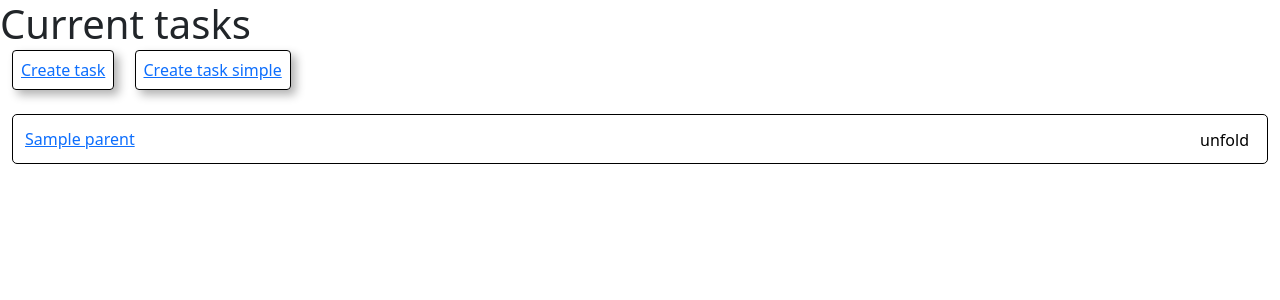
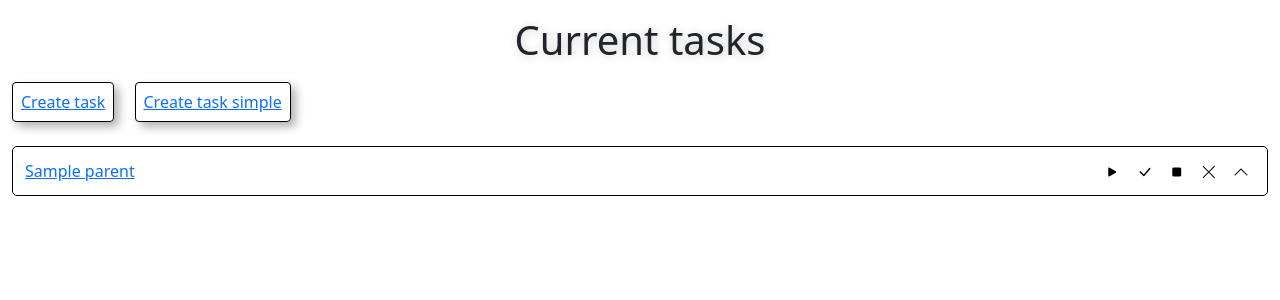
Before and after one commit to tamarinvs19/chronos, a Django app: template chronos_web/tasks/templates/tasks/index.html in a window 1280 px wide. Shown: the top 300 px of the page. Run offline with Django 3.2, Linux system fonts and the light colour scheme; the template is opened without the code that fills it: most values are stand-ins (such as "Sample title", 1, 10 or a date in 2020).

Commit message:
Add modification buttons and improve styles

```diff
--- a/chronos_web/tasks/static/tasks/css/style.css
+++ b/chronos_web/tasks/static/tasks/css/style.css
@@ -1,3 +1,8 @@
+.mainTitle {
+  padding: 16px;
+  text-align: center;
+  text-shadow: #ccc 1px 1px 10px;
+}
 .status-TODO {
   background-color: rgb(240, 240, 240);
 }
@@ -20,7 +25,7 @@ ul.taskList {
   padding-left: 0;
 }
 
-.taskItemBlock {
+.taskItemBlock > div {
   padding: 12px;
   margin: 12px;
   border-radius: 5px;
@@ -44,9 +49,12 @@ ul.taskList {
   display: none;
 }
 
-.toggle-continuations {
+.task-button {
   border: 0px solid black;
   border-radius: 4px;
   background-color: #fff;
+}
+
+.buttonBlock {
   float: right;
 }
--- /dev/null
+++ b/chronos_web/tasks/static/tasks/js/taskStatusFlowIndex.js
@@ -0,0 +1,23 @@
+async function updateStatus(url, status, taskId, elementId, csrftoken) {
+  const response = await fetch(url, {
+    method: "POST",
+    headers: {
+      "Content-Type": "application/json",
+      "X-CSRFToken": csrftoken,
+    },
+    mode: "same-origin",
+    body: JSON.stringify({ task_id: taskId, status: status }),
+  });
+  const data = await response.json();
+  if (data["status"] === "ok") {
+    const elements = document.getElementsByClassName(elementId);
+    for (let element of elements) {
+      for (let className of element.classList) {
+        if (className.startsWith("status")) {
+          element.classList.remove(className);
+        }
+      }
+      element.classList.add(`status-${data["newStatus"]}`);
+    }
+  }
+}
--- a/chronos_web/tasks/templates/tasks/continuations.html
+++ b/chronos_web/tasks/templates/tasks/continuations.html
@@ -1,12 +1,50 @@
-<div class="taskItemBlock status-{{ task.status }}">
+<div class="taskItemBlock">
+  <div class="taskItem-{{ task.id }} status-{{ task.status }}">
     <a class="taskLink" href="{% url 'tasks:detail' task.id %}">
       {{ task.title }}
     </a>
+    <div class="buttonBlock">
+      <button
+        type="button"
+        class="task-button status-button"
+        id="startButton-{{ task.id }}"
+        action=""
+      >
+        <i class="bi bi-play-fill"></i>
+      </button>
+      <button
+        type="button"
+        class="task-button status-button"
+        id="doneButton-{{ task.id }}"
+        action=""
+      >
+        <i class="bi bi-check-lg"></i>
+      </button>
+      <button
+        type="button"
+        class="task-button status-button"
+        id="deferButton-{{ task.id }}"
+        action=""
+      >
+        <i class="bi bi-stop-fill"></i>
+      </button>
+      <button
+        type="button"
+        class="task-button status-button"
+        id="cancelButton-{{ task.id }}"
+        action=""
+      >
+        <i class="bi bi-x-lg"></i>
+      </button>
       {% if task.continuations.all|length > 0 %}
-  <button id="toggle-continuations-{{ task.id }}" class="toggle-continuations">
-    unfold
+      <button
+        id="toggle-continuations-{{ task.id }}"
+        class="toggle-continuations task-button"
+      >
+        <i class="bi bi-chevron-up"></i>
       </button>
       {% endif %}
+    </div>
     <div class="continuations-block" id="continuations-{{ task.id }}">
       <ul class="taskList continuationsList">
         {% for continuation in task.continuations.all %}
@@ -17,3 +55,4 @@
       </ul>
     </div>
   </div>
+</div>
--- a/chronos_web/tasks/templates/tasks/create.html
+++ b/chronos_web/tasks/templates/tasks/create.html
@@ -8,6 +8,7 @@
     <link href="{% static 'tasks/css/style.css' %}" rel="stylesheet" />
   </head>
   <body>
+    {% include "tasks/navbar.html" %}
     <form method="post">
       {% csrf_token %} {{ form.as_p }}
       <button type="submit">Save</button>
--- a/chronos_web/tasks/templates/tasks/index.html
+++ b/chronos_web/tasks/templates/tasks/index.html
@@ -6,11 +6,14 @@
     <meta name="viewport" content="width=device-width, initial-scale=1" />
     <title>Tasks</title>
     <link href="https://cdn.jsdelivr.net/npm/bootstrap@5.3.8/dist/css/bootstrap.min.css" rel="stylesheet" integrity="sha384-sRIl4kxILFvY47J16cr9ZwB07vP4J8+LH7qKQnuqkuIAvNWLzeN8tE5YBujZqJLB" crossorigin="anonymous">
-<script src="https://cdn.jsdelivr.net/npm/bootstrap@5.3.8/dist/js/bootstrap.bundle.min.js" integrity="sha384-FKyoEForCGlyvwx9Hj09JcYn3nv7wiPVlz7YYwJrWVcXK/BmnVDxM+D2scQbITxI" crossorigin="anonymous"></script>
+    <script src="https://cdn.jsdelivr.net/npm/bootstrap@5.3.8/dist/js/bootstrap.bundle.min.js" integrity="sha384-FKyoEForCGlyvwx9Hj09JcYn3nv7wiPVlz7YYwJrWVcXK/BmnVDxM+D2scQbITxI" crossorigin="anonymous"></script>
+    <link rel="stylesheet" href="https://cdn.jsdelivr.net/npm/bootstrap-icons@1.11.3/font/bootstrap-icons.css">
+    <script src="https://cdn.jsdelivr.net/npm/js-cookie@3.0.5/dist/js.cookie.min.js"></script>
+    <script src="{% static 'tasks/js/taskStatusFlowIndex.js' %}"></script>
     <link href="{% static 'tasks/css/style.css' %}" rel="stylesheet" />
   </head>
   <body>
-    <h1>Current tasks</h1>
+    <h1 id="title" class="mainTitle">Current tasks</h1>
     <div class="navigationDiv">
       <a class="navigationButton" href="{% url 'tasks:create2' %}"
         >Create task</a
@@ -34,11 +37,30 @@
 
           if (list.style.display === 'none' || list.style.display === '') {
             list.style.display = 'block';
-            btn.textContent = 'fold';
+            const icon = btn.querySelector('.bi');
+            icon.className = "bi bi-chevron-down";
           } else {
             list.style.display = 'none';
-            btn.textContent = 'unfold';
+            const icon = btn.querySelector('.bi');
+            icon.className = "bi bi-chevron-up";
           }
+        });
+      }
+
+      const csrftoken = Cookies.get('csrftoken');
+      const updateStatusUrl = "{% url 'tasks:update_status' %}";
+      const buttonTypeToNewStatus = {
+        'start': "IN_PROGRESS",
+        'done': "DONE",
+        'cancel': "CANCELLED",
+        'defer': "TODO"
+      };
+      for (let button of document.getElementsByClassName('status-button')) {
+        const taskId = button.id.split('-')[1];
+        const buttonType = button.id.split('Button-')[0];
+        const taskItemId = `taskItem-${taskId}`;
+        button.addEventListener('click', async function() {
+          await updateStatus(updateStatusUrl, buttonTypeToNewStatus[buttonType], taskId, taskItemId, csrftoken);
         });
       }
     </script>
--- a/chronos_web/tasks/urls.py
+++ b/chronos_web/tasks/urls.py
@@ -5,7 +5,7 @@ app_name = "tasks"
 urlpatterns = [
     path("", views.index, name="index"),
     path("<int:task_id>/", views.detail, name="detail"),
-    path("<int:task_id>/update-status/", views.update_status, name="update_status"),
+    path("update-status/", views.update_status, name="update_status"),
     path("create/", views.create_task, name="create"),
     path("create2/", views.create_task2, name="create2"),
 ]
```
Also changed, not shown: chronos_web/tasks/static/tasks/js/taskStatusFlow.js (added, +17 -0 lines), chronos_web/tasks/templates/tasks/detail.html (+17 -28 lines), chronos_web/tasks/templates/tasks/navbar.html (added, +22 -0 lines), chronos_web/tasks/views.py (+7 -3 lines), 1 other file. Lines whose indentation alone changed are shown as unchanged.
